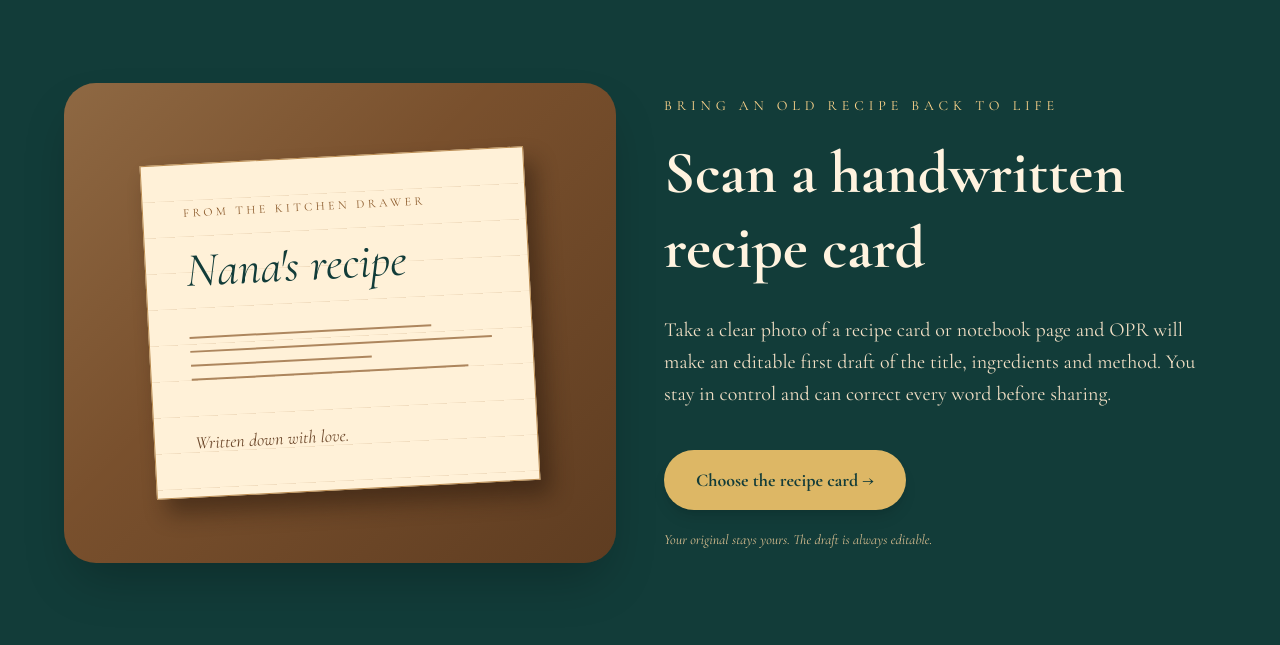
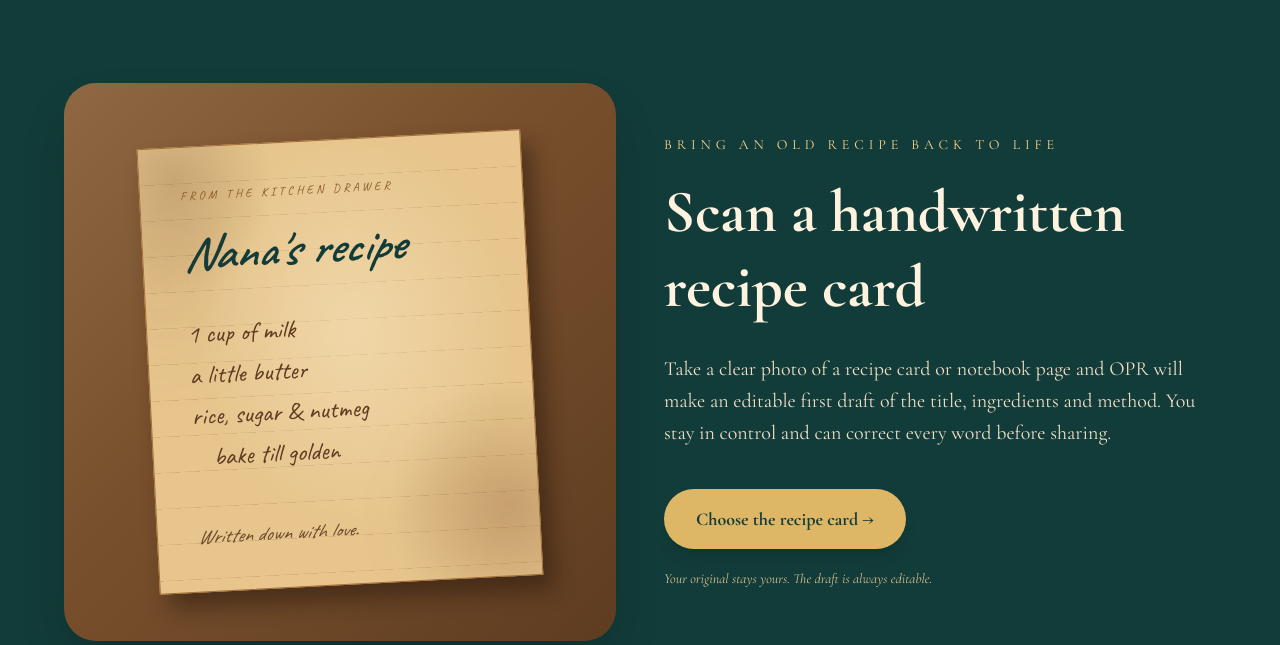
Before and after one commit to OPRUK/opr-platform, a Next.js app: page / in a window 1280 px wide. Shown: the part 2120-2765 px from the top of the page. Built offline with nearby package versions, Linux system fonts and the light colour scheme; no server answers; the database is empty.

Commit message:
Age handwritten recipe card illustration

```diff
--- a/app/page.tsx
+++ b/app/page.tsx
@@ -199,21 +199,23 @@ export default async function Home() {
           <div className="relative flex min-h-[360px] items-center justify-center overflow-hidden rounded-[2rem] bg-[#79502D] p-8 shadow-2xl md:min-h-[480px] md:p-14">
             <div className="absolute inset-0 bg-[linear-gradient(135deg,rgba(255,232,181,0.16),transparent_42%,rgba(45,24,10,0.35))]" />
             <div
-              className="relative w-full max-w-sm -rotate-3 border border-[#B98B51] bg-[#FFF1D8] p-8 text-[#123C39] shadow-[10px_15px_22px_rgba(31,18,8,0.46)] md:p-10"
+              className="font-founder-hand relative w-full max-w-sm -rotate-3 overflow-hidden border border-[#A46C36] bg-[#E7C58D] p-8 text-[#123C39] shadow-[10px_15px_22px_rgba(31,18,8,0.46)] md:p-10"
               style={{
                 backgroundImage:
-                  "repeating-linear-gradient(to bottom, transparent 0, transparent 35px, rgba(155,98,40,0.16) 36px)",
+                  "radial-gradient(ellipse at 9% 8%, rgba(91,57,25,0.22), transparent 20%), radial-gradient(ellipse at 92% 84%, rgba(114,68,29,0.2), transparent 24%), radial-gradient(ellipse at 54% 43%, rgba(255,244,211,0.38), transparent 55%), repeating-linear-gradient(to bottom, transparent 0, transparent 35px, rgba(126,74,35,0.2) 36px)",
               }}
             >
+              <div className="pointer-events-none absolute -left-10 top-20 h-28 w-28 rounded-full bg-[#6A4022]/10 blur-2xl" />
+              <div className="pointer-events-none absolute -right-10 bottom-2 h-24 w-36 rotate-12 rounded-full bg-[#704323]/15 blur-2xl" />
               <p className="text-xs uppercase tracking-[0.28em] text-[#8B5A2B]">From the kitchen drawer</p>
-              <p className="mt-5 text-4xl italic leading-tight text-[#123C39] md:text-5xl">Nana&apos;s recipe</p>
-              <div className="mt-9 space-y-3 opacity-70">
-                <div className="h-0.5 w-4/5 bg-[#8B5A2B]" />
-                <div className="h-0.5 w-full bg-[#8B5A2B]" />
-                <div className="h-0.5 w-3/5 bg-[#8B5A2B]" />
-                <div className="h-0.5 w-11/12 bg-[#8B5A2B]" />
+              <p className="mt-5 text-4xl font-semibold italic leading-tight text-[#123C39] md:text-5xl">Nana&apos;s recipe</p>
+              <div className="mt-8 space-y-1 text-[1.45rem] leading-[1.45] text-[#5F3B23] md:text-[1.6rem]">
+                <p>1 cup of milk</p>
+                <p>a little butter</p>
+                <p>rice, sugar &amp; nutmeg</p>
+                <p className="pl-5">bake till golden</p>
               </div>
-              <p className="mt-12 text-lg italic text-[#6C472A]">Written down with love.</p>
+              <p className="mt-12 text-xl italic text-[#6C472A]">Written down with love.</p>
             </div>
           </div>
 
```
